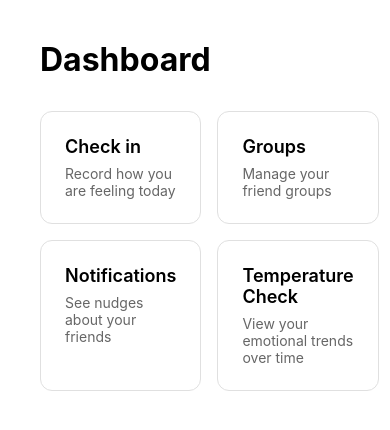
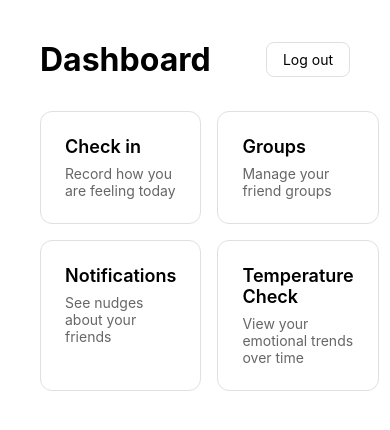
Before and after one commit to daniel-d-dev/tend-staging, a Next.js app in the folder apps/web/: page /dashboard in a window 390 px wide. Shown: the top 430 px of the page. Built offline with nearby package versions, Linux system fonts and the light colour scheme.

Commit message:
Add logout to web dashboard, it had none while mobile already did

```diff
--- a/apps/web/app/dashboard/page.module.css
+++ b/apps/web/app/dashboard/page.module.css
@@ -4,10 +4,30 @@
     margin: 0 auto;
 }
 
+.headerRow {
+    display: flex;
+    align-items: center;
+    justify-content: space-between;
+    margin-bottom: 32px;
+}
+
 .heading {
     font-size: 32px;
     font-weight: 700;
-    margin-bottom: 32px;
+}
+
+.logout {
+    background: none;
+    border: 1px solid #e0e0e0;
+    border-radius: 8px;
+    padding: 8px 16px;
+    font-size: 14px;
+    cursor: pointer;
+    color: #000;
+}
+
+.logout:hover {
+    border-color: #000;
 }
 
 .grid {
--- a/apps/web/app/dashboard/page.tsx
+++ b/apps/web/app/dashboard/page.tsx
@@ -1,10 +1,27 @@
+"use client";
+
 import Link from "next/link";
+import { useRouter } from "next/navigation";
 import styles from "./page.module.css";
+import { API_URL } from "@/lib/auth";
 
 export default function DashboardPage() {
+    const router = useRouter();
+
+    async function handleLogout() {
+        await fetch(`${API_URL}/auth/logout`, {
+            method: "POST",
+            credentials: "include"
+        });
+        router.push("/login");
+    }
+
     return (
         <div className={styles.container}>
-            <h1 className={styles.heading}>Dashboard</h1>
+            <div className={styles.headerRow}>
+                <h1 className={styles.heading}>Dashboard</h1>
+                <button className={styles.logout} onClick={handleLogout}>Log out</button>
+            </div>
             <div className={styles.grid}>
                 <Link href="/dashboard/checkin" className={styles.card}>
                     <h2 className={styles.cardTitle}>Check in</h2>
```
